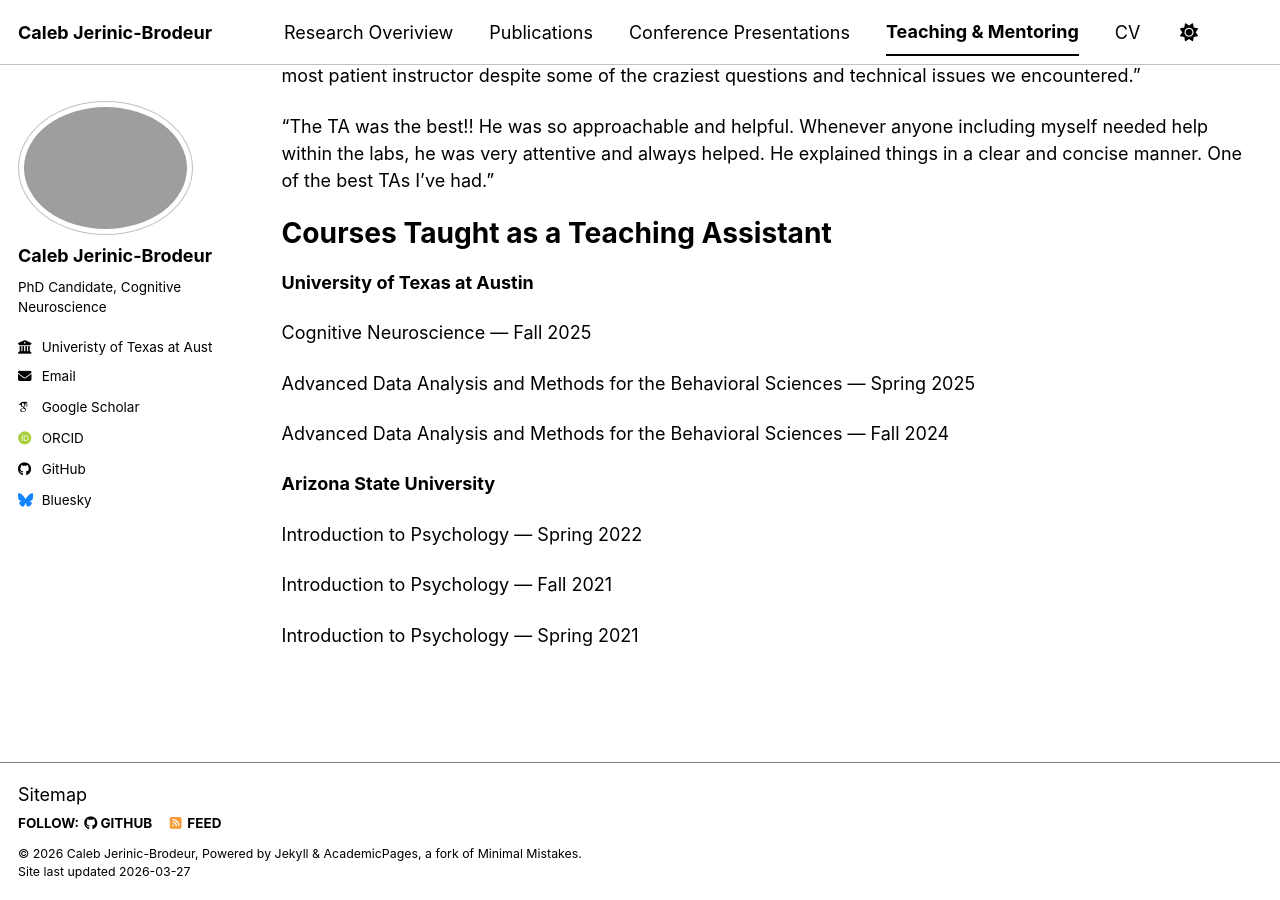
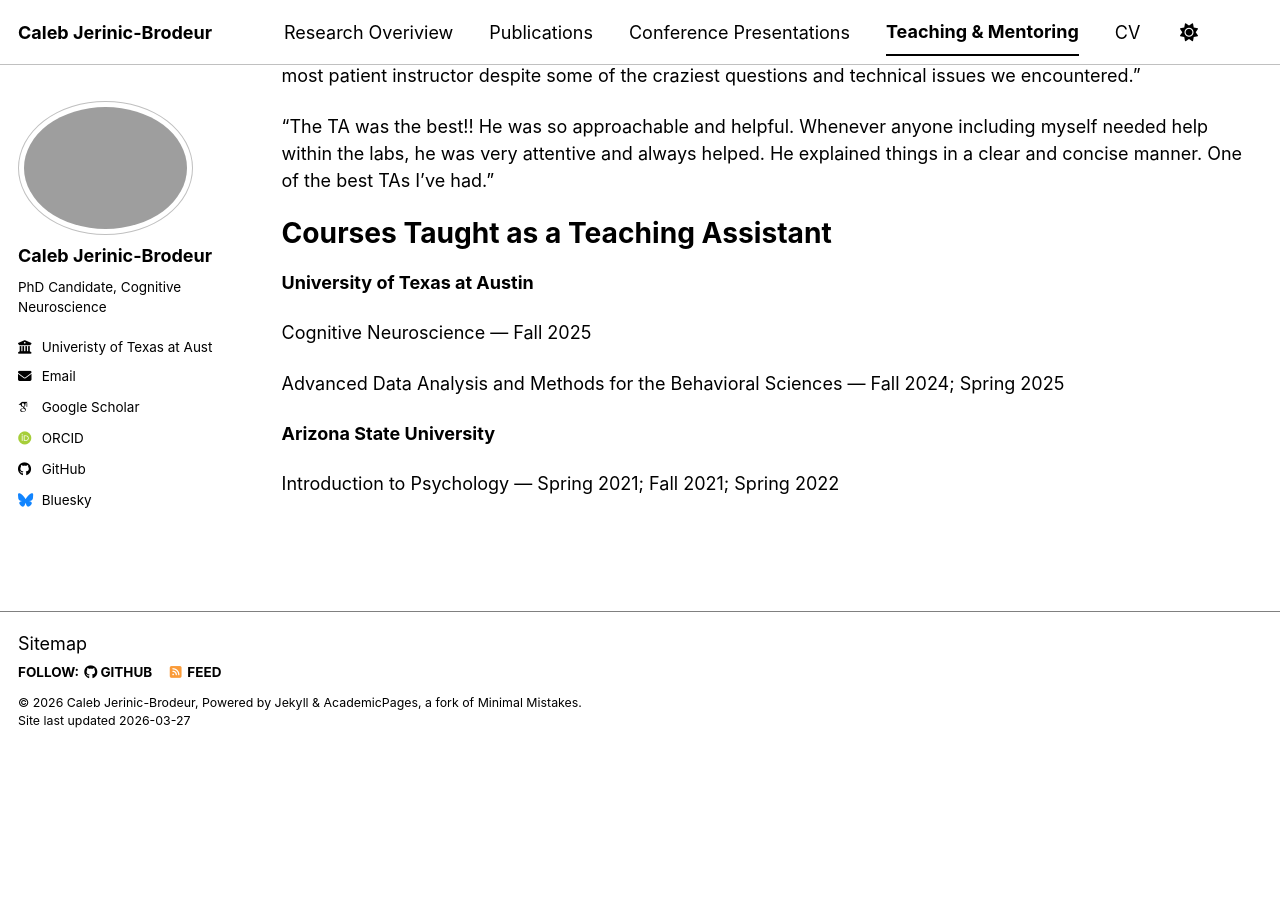
Before and after one commit to cjerinic/cjerinic.github.io, a Jekyll site: the page built from _pages/teaching-mentoring.md, in a window 1280 px wide and 900 px high, scrolled down 710 px. Built offline with Jekyll 4.4.1, drawn with Linux system fonts in a browser that asks for light colours; some web fonts are replaced; a script bundle is joined from its source files by our own code; library files that are not in the unit come from our copies; after the commit the page ends 1459 px from its top, so only the background shows below that.

Commit message:
Update course offerings for teaching and mentoring

```diff
--- a/_pages/teaching-mentoring.md
+++ b/_pages/teaching-mentoring.md
@@ -27,14 +27,8 @@ Courses Taught as a Teaching Assistant
 
 Cognitive Neuroscience — Fall 2025
 
-Advanced Data Analysis and Methods for the Behavioral Sciences — Spring 2025
-
-Advanced Data Analysis and Methods for the Behavioral Sciences — Fall 2024
+Advanced Data Analysis and Methods for the Behavioral Sciences — Fall 2024; Spring 2025
 
 **Arizona State University**
 
-Introduction to Psychology — Spring 2022
-
-Introduction to Psychology — Fall 2021
-
-Introduction to Psychology — Spring 2021
+Introduction to Psychology — Spring 2021; Fall 2021; Spring 2022
```
